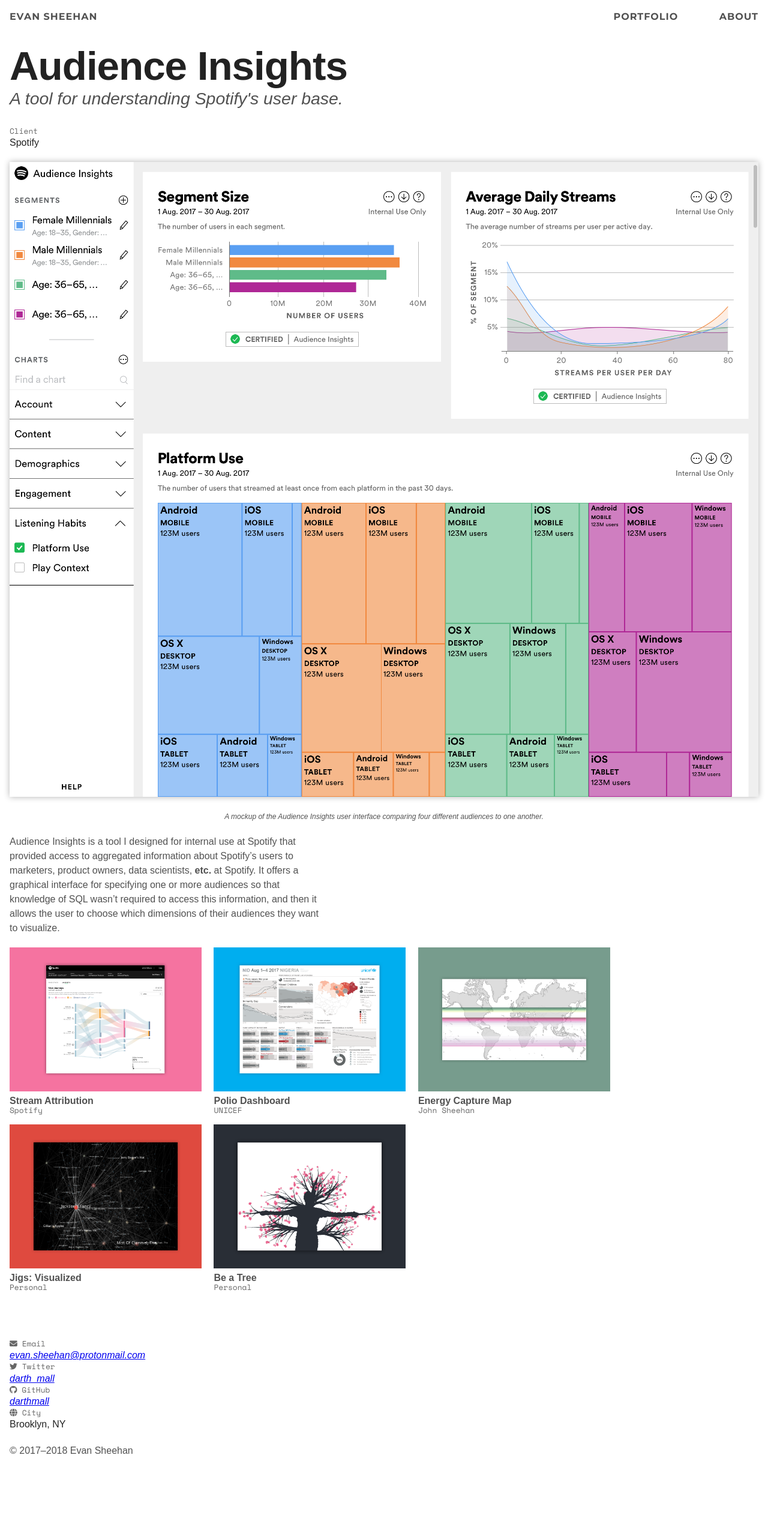
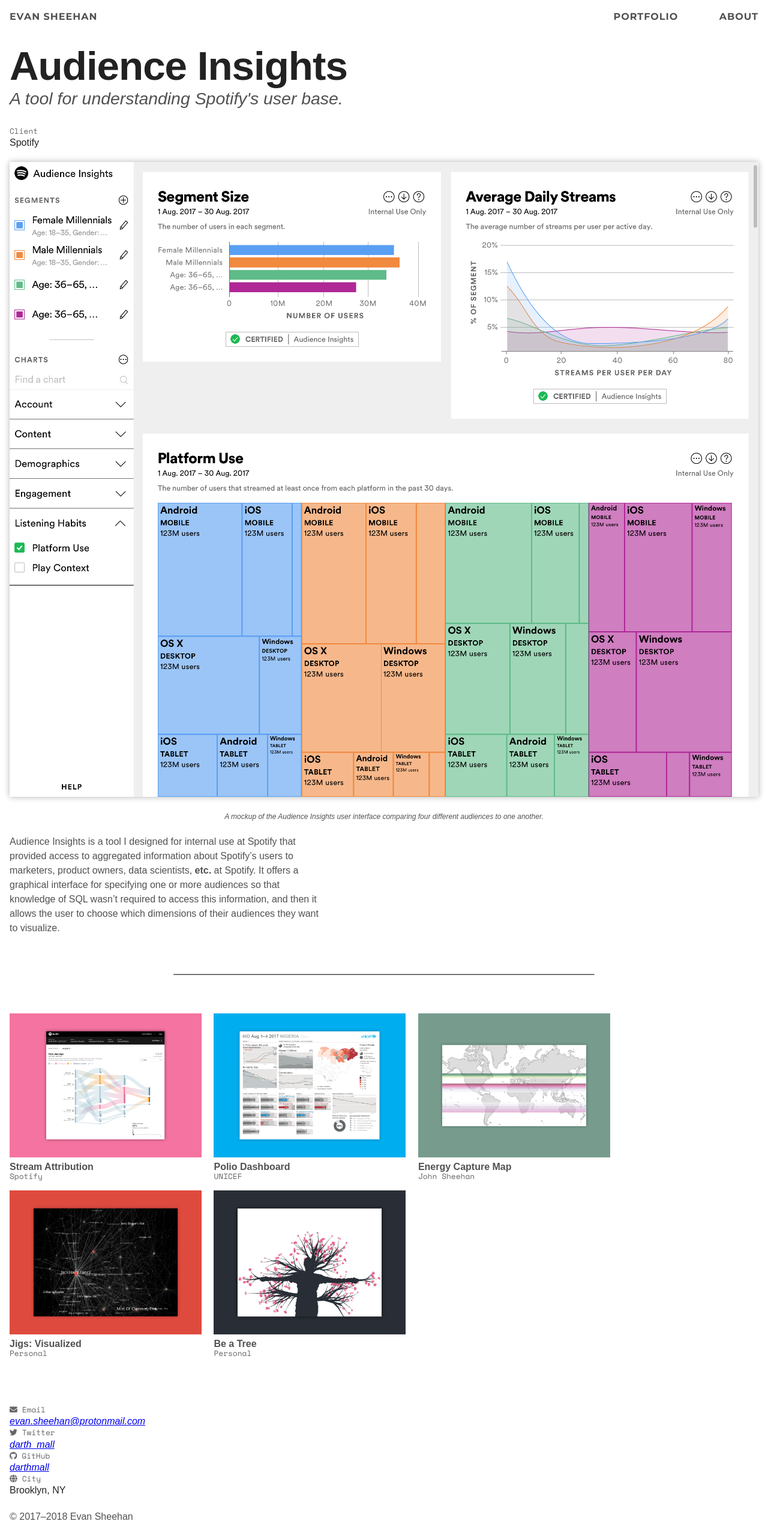
Before and after one commit to darthmall/darthmall.github.io, a Jekyll site: the page built from _portfolio/audience_insights.md, in a window 1280 px wide. Shown: the whole page at 60% size. Built offline with Jekyll 4.4.1, drawn with Linux system fonts in a browser that asks for light colours; nearby versions of some CDN libraries; some web fonts are replaced; before the commit the page ends 2450 px from its top, so only the background shows below that.

Commit message:
Add an <hr> to separate the project list from descriptions

```diff
--- a/_layouts/project.html
+++ b/_layouts/project.html
@@ -32,4 +32,6 @@
 
 {{ content }}
 
+<hr />
+
 {% include projects.html %}
--- a/_sass/backgrounds.sass
+++ b/_sass/backgrounds.sass
@@ -1,3 +1,6 @@
+hr
+  border-bottom: 1px solid $text-color
+
 figure img
   box-shadow: 0 0 10px rgba(0, 0, 0, 0.3)
 
--- a/_sass/box.sass
+++ b/_sass/box.sass
@@ -50,6 +50,10 @@
 img + figcaption
   margin-top: $md-space
 
+hr
+  width: 56.3%
+  margin: $xl-space auto
+
 .blurb
   margin: 0 0 $lg-space 0
 
```
